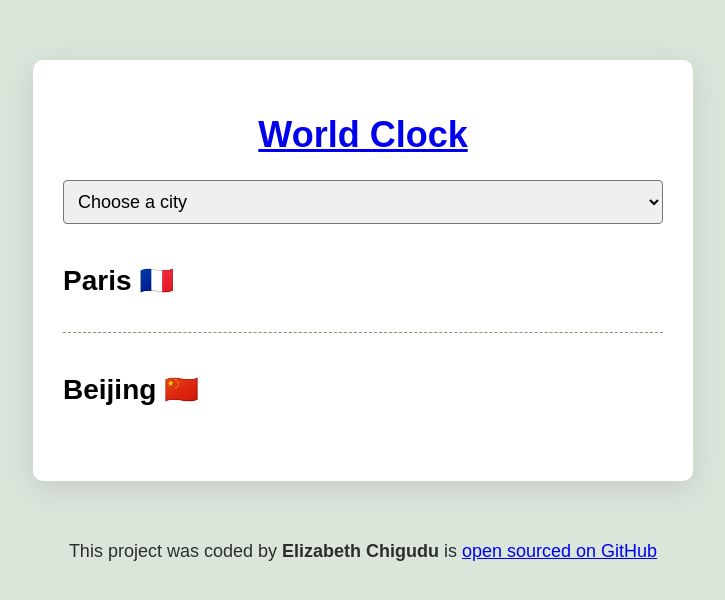
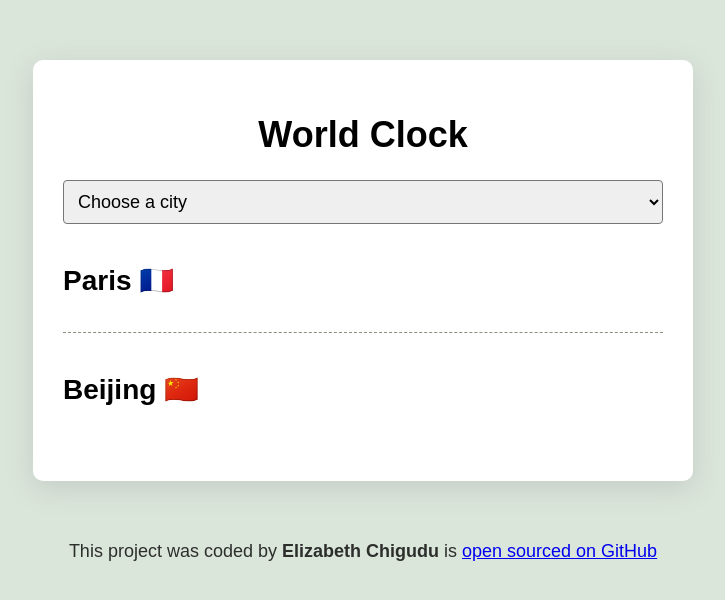
Before and after one commit to CodeLeez/world-clock, a plain HTML site: page index.html in a window 1280 px wide. Shown: the whole page, without its empty margins (277-1002 px from the left). Drawn offline with nearby package versions, Linux system fonts and the light colour scheme; a script that the page names is missing.

```diff
--- a/index.html
+++ b/index.html
@@ -10,9 +10,7 @@
   </head>
   <body>
     <div class="container">
-      <h1>
-        <a href="/"> World Clock </a>
-      </h1>
+      <h1>World Clock</h1>
 
       <select id="city">
         <option value="">Choose a city</option>
```
